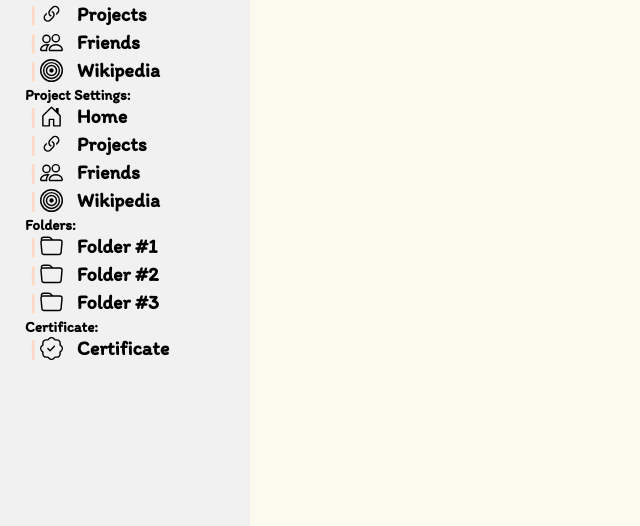
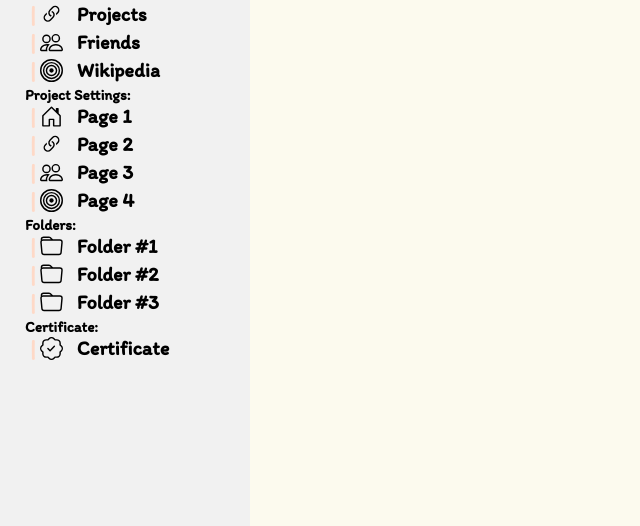
Before and after one commit to sabuka-dumbo/-STEM-Research-Companion, a Django app: template RC/RCAPP/templates/workspace.html in a window 1280 px wide. Shown: the part 274-800 px from the top of the page, without its empty margins (0-640 px from the left). Run offline with Django 3.2, Linux system fonts and the light colour scheme; the template is opened without the code that fills it, so the values that code supplies are empty.

Commit message:
Dec 29, 2024, 11:18 AM

```diff
--- a/RC/RCAPP/templates/workspace.html
+++ b/RC/RCAPP/templates/workspace.html
@@ -80,7 +80,7 @@
                         <svg xmlns="http://www.w3.org/2000/svg" width="16" height="16" fill="currentColor" class="bi bi-house-door navbar-icon" viewBox="0 0 16 16" id="main_page_icon">
                             <path d="M8.354 1.146a.5.5 0 0 0-.708 0l-6 6A.5.5 0 0 0 1.5 7.5v7a.5.5 0 0 0 .5.5h4.5a.5.5 0 0 0 .5-.5v-4h2v4a.5.5 0 0 0 .5.5H14a.5.5 0 0 0 .5-.5v-7a.5.5 0 0 0-.146-.354L13 5.793V2.5a.5.5 0 0 0-.5-.5h-1a.5.5 0 0 0-.5.5v1.293zM2.5 14V7.707l5.5-5.5 5.5 5.5V14H10v-4a.5.5 0 0 0-.5-.5h-3a.5.5 0 0 0-.5.5v4z"/>
                         </svg>
-                        <h1 class="navbar-nav normal-font" id="main_page_text">Home</h1>
+                        <h1 class="navbar-nav normal-font" id="main_page_text">Page 1</h1>
                     </div>
                 </a>
 
@@ -91,7 +91,7 @@
                             <path d="M4.715 6.542 3.343 7.914a3 3 0 1 0 4.243 4.243l1.828-1.829A3 3 0 0 0 8.586 5.5L8 6.086a1 1 0 0 0-.154.199 2 2 0 0 1 .861 3.337L6.88 11.45a2 2 0 1 1-2.83-2.83l.793-.792a4 4 0 0 1-.128-1.287z"/>
                             <path d="M6.586 4.672A3 3 0 0 0 7.414 9.5l.775-.776a2 2 0 0 1-.896-3.346L9.12 3.55a2 2 0 1 1 2.83 2.83l-.793.792c.112.42.155.855.128 1.287l1.372-1.372a3 3 0 1 0-4.243-4.243z"/>
                         </svg>
-                        <h1 class="navbar-nav normal-font">Projects</h1>
+                        <h1 class="navbar-nav normal-font">Page 2</h1>
                     </div>
                 </a>
 
@@ -101,7 +101,7 @@
                         <svg xmlns="http://www.w3.org/2000/svg" width="16" height="16" fill="currentColor" class="bi bi-people navbar-icon" viewBox="0 0 16 16">
                             <path d="M15 14s1 0 1-1-1-4-5-4-5 3-5 4 1 1 1 1zm-7.978-1L7 12.996c.001-.264.167-1.03.76-1.72C8.312 10.629 9.282 10 11 10c1.717 0 2.687.63 3.24 1.276.593.69.758 1.457.76 1.72l-.008.002-.014.002zM11 7a2 2 0 1 0 0-4 2 2 0 0 0 0 4m3-2a3 3 0 1 1-6 0 3 3 0 0 1 6 0M6.936 9.28a6 6 0 0 0-1.23-.247A7 7 0 0 0 5 9c-4 0-5 3-5 4q0 1 1 1h4.216A2.24 2.24 0 0 1 5 13c0-1.01.377-2.042 1.09-2.904.243-.294.526-.569.846-.816M4.92 10A5.5 5.5 0 0 0 4 13H1c0-.26.164-1.03.76-1.724.545-.636 1.492-1.256 3.16-1.275ZM1.5 5.5a3 3 0 1 1 6 0 3 3 0 0 1-6 0m3-2a2 2 0 1 0 0 4 2 2 0 0 0 0-4"/>
                         </svg>
-                        <h1 class="navbar-nav normal-font">Friends</h1>
+                        <h1 class="navbar-nav normal-font">Page 3</h1>
                     </div>
                 </a>
 
@@ -114,7 +114,7 @@
                             <path d="M8 11a3 3 0 1 1 0-6 3 3 0 0 1 0 6m0 1a4 4 0 1 0 0-8 4 4 0 0 0 0 8"/>
                             <path d="M9.5 8a1.5 1.5 0 1 1-3 0 1.5 1.5 0 0 1 3 0"/>
                         </svg>
-                        <h1 class="navbar-nav normal-font">Wikipedia</h1>
+                        <h1 class="navbar-nav normal-font">Page 4</h1>
                     </div>
                 </a>
 
```
